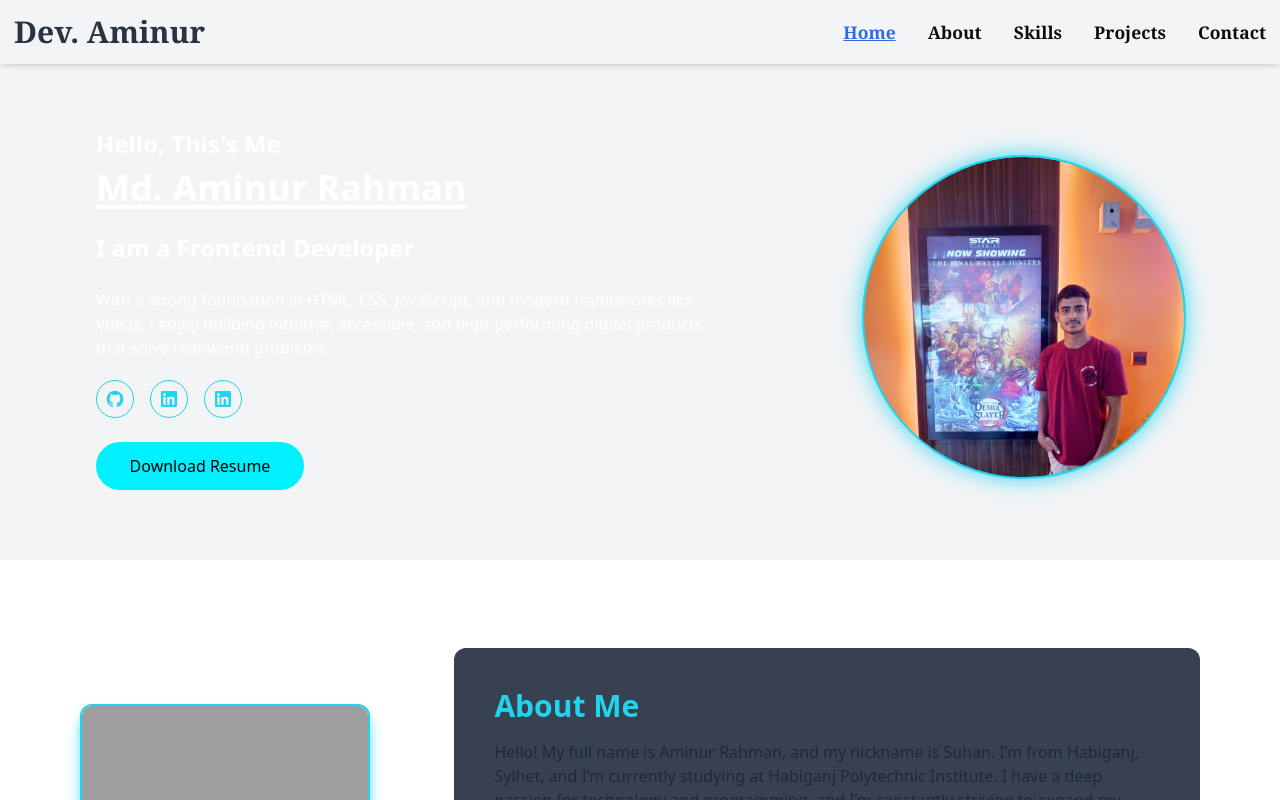
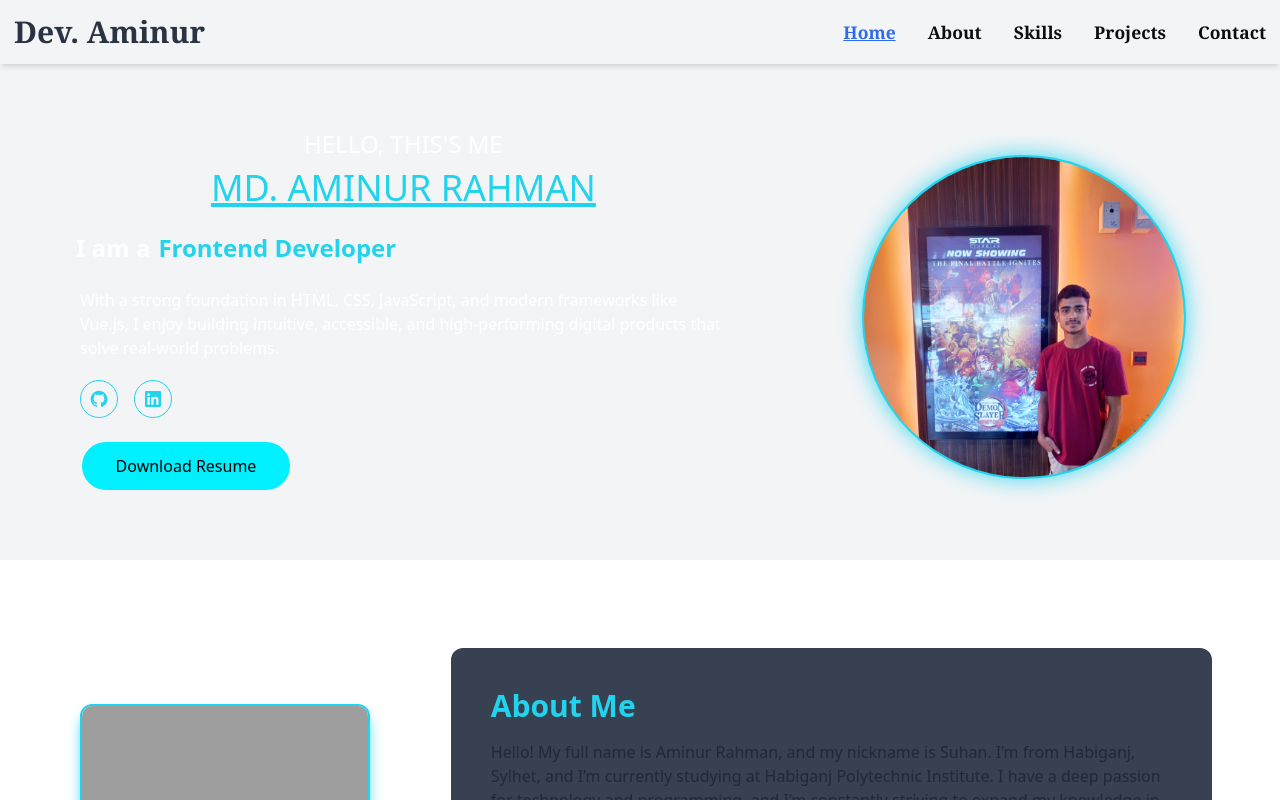
Before and after one commit to arsuhan/My-Portfolio, a Vue app: page / in a window 1280 px wide. Shown: the top 800 px of the page. Built offline with nearby package versions, Linux system fonts and the light colour scheme; grey boxes are pictures that could not be loaded.

Commit message:
update hero

```diff
--- a/src/views/About.vue
+++ b/src/views/About.vue
@@ -21,7 +21,7 @@ const showMore = ref(false)
       </div>
 
       <!-- Right Content -->
-      <div class="lg:w-full h-auto bg-gray-700 p-5 md:p-10 rounded-xl xs:mt-6">
+      <div class="lg:w-full xs:-mx-3 h-auto bg-gray-700 p-5 md:p-10 rounded-xl xs:mt-6">
         <!-- Heading -->
         <h1 class="text-2xl md:text-3xl font-bold text-cyan-400 mb-4">
           About Me
--- a/src/views/Hero.vue
+++ b/src/views/Hero.vue
@@ -14,36 +14,36 @@
           class="md:mt-20 lg:-mt-10 xs:mt-24 md:mx-auto"
         >
           <p
-            class="text-lg md:text-1xl lg:text-2xl font-bold text-white -mt-4 md:mt-0 text-center lg:text-left"
+            class="text-2xl md:text-1xl lg:text-2xl font-medium text-white -mt-4 md:mt-0 xs:-mx-5 lg:text-left uppercase md:justify-center md:items-center md:flex"
           >
             Hello, This's Me
           </p>
 
           <h1
-            class="xs:text-2xl md:text-3xl text-center lg:text-4xl font-bold text-white mt-2 underline underline-offset-4 decoration-4 lg:text-left"
+            class="xs:text-3xl md:text-3xl lg:text-4xl font-medium text-cyan-400 uppercase mt-2 underline underline-offset-2 decoration-4 lg:text-left xs:-mx-5 md:justify-center md:items-center md:flex"
           >
             Md. Aminur Rahman
           </h1>
 
           <h2
-            class="text-lg md:text-xl lg:text-2xl justify-center font-semibold lg:mt-6 xs:mt-3 text-white flex lg:justify-start gap-2 md:mt-5"
+            class="text-xl md:text-xl lg:text-2xl xs:-mx-5 font-semibold lg:mt-6 xs:mt-3 text-white flex lg:justify-start gap-2 md:mt-5 md:justify-center md:items-center md:flex"
           >
-            I am a Frontend Developer
+            I am a <span class="text-cyan-400">Frontend Developer</span>
           </h2>
 
-          <p class="text-white mb-6 lg:mb-3 lg:px-5 xs:mt-3 xs:text-sm lg:text-base md:text-[16px] xs:-mx-5 md:mt-6 md:text-center lg:text-start">
+          <p class="text-white mb-6 lg:mb-3 lg:px-5 xs:mt-3 xs:text-sm lg:text-base md:text-[16px] xs:-mx-5 md:mt-6 md:text-center lg:text-start lg:-mx-9">
             With a strong foundation in HTML, CSS, JavaScript, and modern frameworks like Vue.js,
             I enjoy building intuitive, accessible, and high-performing digital products that solve real-world problems.
         </p>
 
           <!-- Social Links -->
           <div
-            class="flex items-center gap-4 mb-6 justify-center lg:justify-start mt-5"
+            class="flex items-center gap-4 mb-6 justify-center lg:justify-start mt-5 lg:-mx-4"
           >
 
             <!-- GitHub -->
             <a
-              href="https://github.com/iamsohan100"
+              href="https://github.com/arsuhan"
               target="_blank"
               class="text-cyan-400 border-cyan-400 hover:shadow-cyan-400 hover:text-cyan-400 border duration-500 hover:-translate-y-1.5 lg:p-2 md:p-2 p-2 rounded-full transition hover:shadow-[0_0_15px_rgba(0,0,0,0.4)]"
             >
@@ -82,15 +82,7 @@
 
             <!-- linke din -->
 
-            <a href="https://www.linkedin.com/in/iamsohan100/"
-            target="_blank" class="text-cyan-400 border-cyan-400 hover:shadow-cyan-400 hover:text-cyan-400 border duration-500 hover:-translate-y-1.5 p-2.5 rounded-full  transition hover:shadow-[0_0_15px_rgba(0,0,0,0.4)]">
-              <svg class="lg:w-4 lg:h-4 xs:w-4 xs:h-4" fill="currentColor" viewBox="0 0 24 24">
-                <path d="M22.23 0H1.77C.79 0 0 .77 0 1.72v20.56C0 23.23.79 24 1.77 24H22.2c.98 0 1.8-.77 1.8-1.72V1.72C24 .77 23.2 0 22.23 0zM7.1 20.44H3.56V9H7.1v11.44zM5.34 7.52c-1.14 0-2.06-.91-2.06-2.03s.92-2.03 2.06-2.03 2.06.91 2.06 2.03-.92 2.03-2.06 2.03zM20.45 20.44h-3.53v-5.65c0-1.35-.03-3.08-1.88-3.08-1.89 0-2.18 1.47-2.18 2.99v5.74H9.33V9h3.39v1.56h.05c.47-.9 1.61-1.86 3.32-1.86 3.56 0 4.22 2.34 4.22 5.37v6.37z"/>
-              </svg>
-            </a>
-
-            <!-- facebook -->
-             <a href="https://www.facebook.com/profile.php?id=100082093456990"
+            <a href="https://www.linkedin.com/in/aminur-rahman-200366328/"
             target="_blank" class="text-cyan-400 border-cyan-400 hover:shadow-cyan-400 hover:text-cyan-400 border duration-500 hover:-translate-y-1.5 p-2.5 rounded-full  transition hover:shadow-[0_0_15px_rgba(0,0,0,0.4)]">
               <svg class="lg:w-4 lg:h-4 xs:w-4 xs:h-4" fill="currentColor" viewBox="0 0 24 24">
                 <path d="M22.23 0H1.77C.79 0 0 .77 0 1.72v20.56C0 23.23.79 24 1.77 24H22.2c.98 0 1.8-.77 1.8-1.72V1.72C24 .77 23.2 0 22.23 0zM7.1 20.44H3.56V9H7.1v11.44zM5.34 7.52c-1.14 0-2.06-.91-2.06-2.03s.92-2.03 2.06-2.03 2.06.91 2.06 2.03-.92 2.03-2.06 2.03zM20.45 20.44h-3.53v-5.65c0-1.35-.03-3.08-1.88-3.08-1.89 0-2.18 1.47-2.18 2.99v5.74H9.33V9h3.39v1.56h.05c.47-.9 1.61-1.86 3.32-1.86 3.56 0 4.22 2.34 4.22 5.37v6.37z"/>
@@ -100,7 +92,7 @@
           </div>
 
           <!-- CV Button -->
-          <div class="flex justify-center lg:justify-start">
+          <div class="flex justify-center lg:justify-start lg:-mx-3.5">
             <a
               href="https://drive.google.com/file/d/1Qwo1AQjX3kGLzp5QMU45ZH-_0f2p6zF7/view?usp=sharing "
               target="_blank"
```
